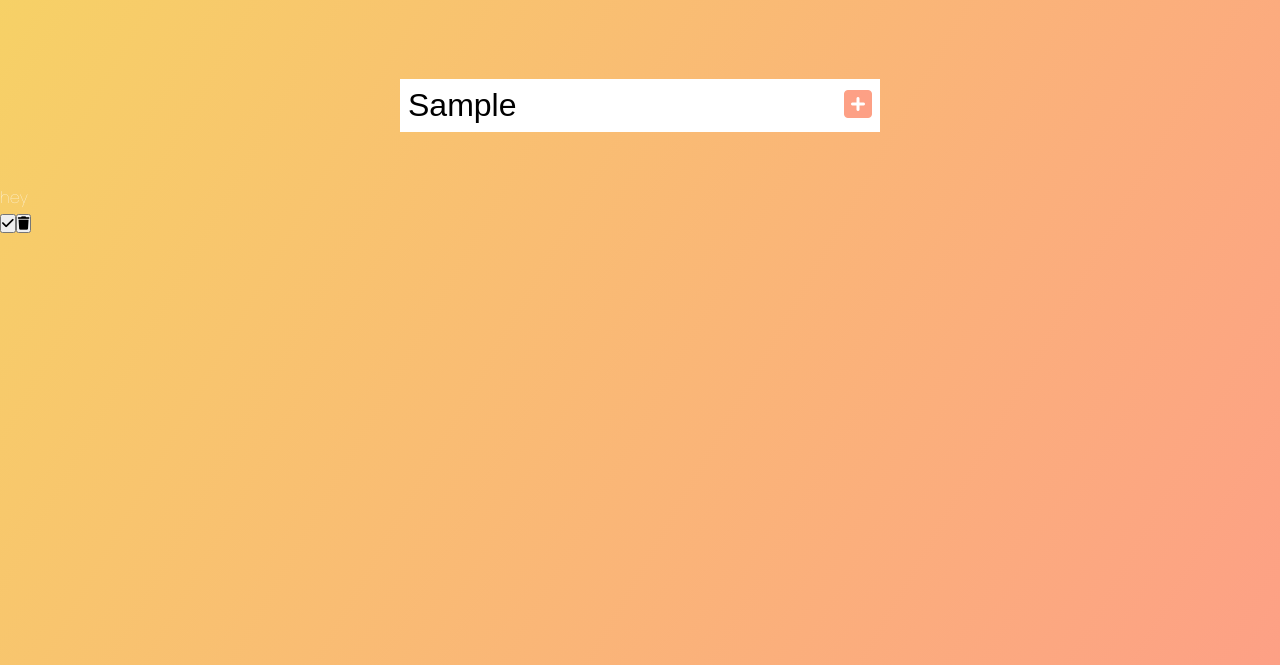
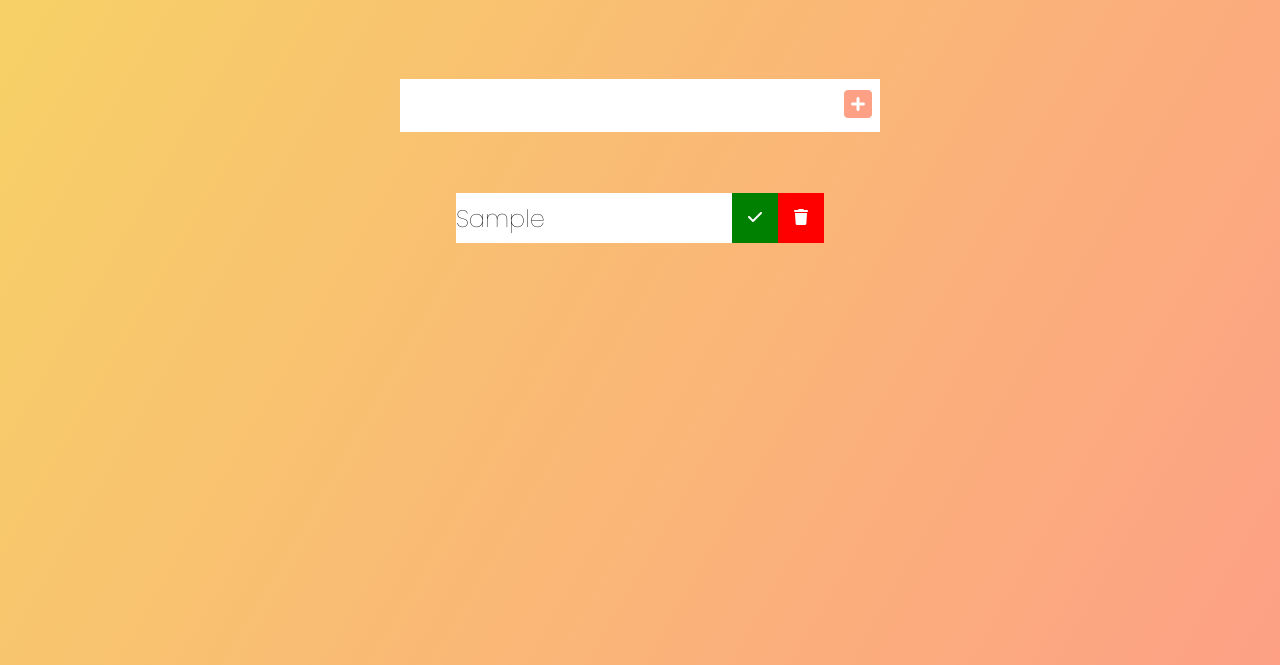
Before and after one commit to Higque/ToDo-list, a plain HTML site: page index.html in a window 1280 px wide. Both pictures are taken after typing "Sample" into the empty fields and a click on the button 858 px from the left and 240 px from the top of the page. Shown: the part 135-800 px from the top of the page. Drawn offline with Linux system fonts and the light colour scheme.

Commit message:
todo item styling; add function fix

```diff
--- a/app.js
+++ b/app.js
@@ -14,7 +14,7 @@ function addTodo(event){
     todoDiv.classList.add("todo");
     //Create li
     const newTodo = document.createElement('li');
-    newTodo.innerText = 'hey';
+    newTodo.innerText = todoInput.value;
     newTodo.classList.add('todo-item');
     todoDiv.appendChild(newTodo);
     //Add button
@@ -25,8 +25,10 @@ function addTodo(event){
     //Trash button
     const trashButton = document.createElement('button');
     trashButton.innerHTML = '<i class="fas fa-trash"></i>';
-    trashButton.classList.add('complete-btn');
+    trashButton.classList.add('trash-btn');
     todoDiv.appendChild(trashButton);
     //Append to list
     todoList.appendChild(todoDiv);
+    //Clear todo input value
+    todoInput.value = "";
 }
--- a/style.css
+++ b/style.css
@@ -40,3 +40,40 @@ form button:hover{
     color: white;
     background: #fda085;
 }
+
+.todo-container{
+    display: flex;
+    justify-content: center;
+    align-items: center;
+}
+
+.todo-list{
+    min-width: 30%;
+    list-style-type: none;
+}
+
+.todo {
+    margin: 0.5rem;
+    background: white;
+    color: black;
+    font-size: 1.5rem;
+    display: flex;
+    justify-content: space-between;
+    align-items: center;
+}
+
+.todo li{
+    flex: 1;
+}
+
+.trash-btn, .complete-btn{
+    background: red;
+    color: white;
+    border: none;
+    padding: 1rem;
+    font-size: 1rem;
+    cursor: pointer;
+}
+.complete-btn {
+    background: green;
+}
```
